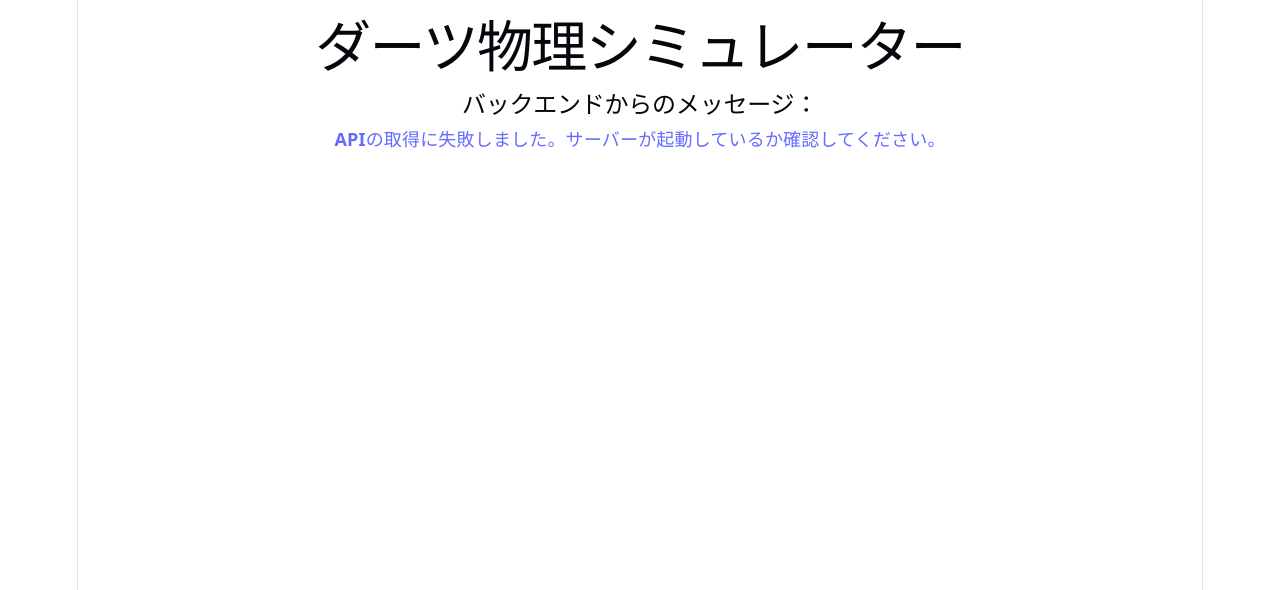
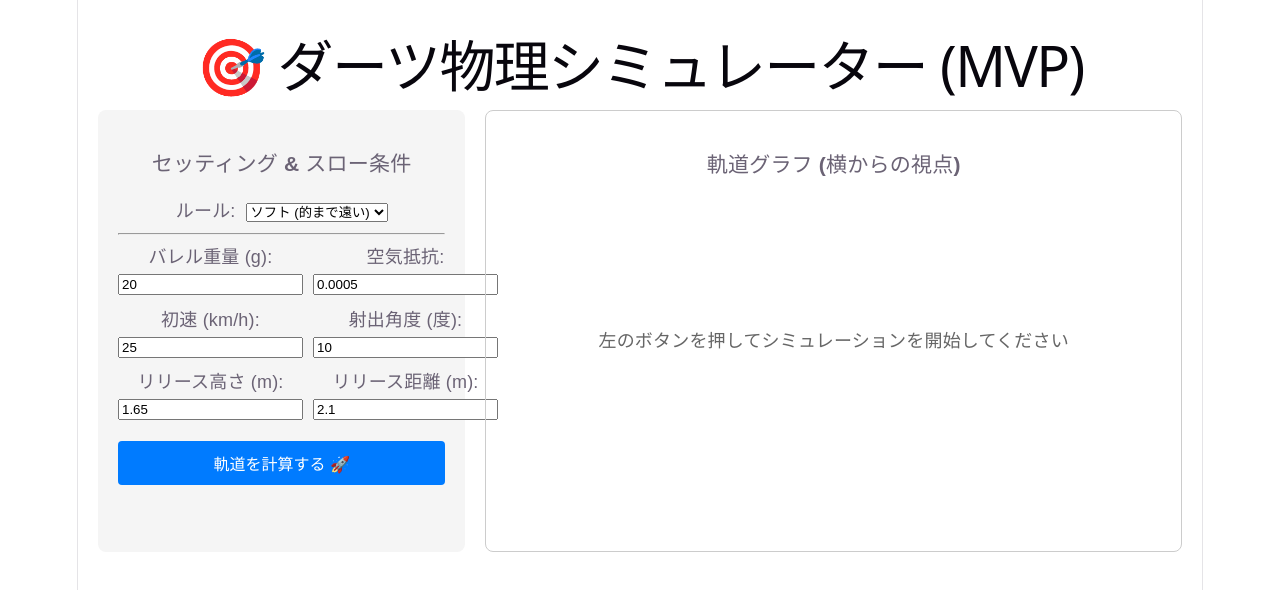
Before and after one commit to haku3782/darts-sim-web, a React (Vite) app: page / in a window 1280 px wide. Shown: the top 590 px of the page. Built offline with nearby package versions, Linux system fonts and the light colour scheme; no server answers.

Commit message:
MVP完成：物理演算の修正とCORS対応

```diff
--- a/package.json
+++ b/package.json
@@ -11,7 +11,8 @@
   },
   "dependencies": {
     "react": "^19.2.6",
-    "react-dom": "^19.2.6"
+    "react-dom": "^19.2.6",
+    "recharts": "^3.8.1"
   },
   "devDependencies": {
     "@eslint/js": "^10.0.1",
--- a/src/App.tsx
+++ b/src/App.tsx
@@ -1,38 +1,280 @@
-import { useState, useEffect } from 'react'
-import './App.css'
+import { useState } from "react";
+import {
+  LineChart,
+  Line,
+  XAxis,
+  YAxis,
+  CartesianGrid,
+  Tooltip,
+  ReferenceLine,
+  ResponsiveContainer,
+} from "recharts";
 
-function App() {
-  const [apiMessage, setApiMessage] = useState<string>('読み込み中...')
+// --- 型定義 ---
+type GameRule = "SOFT" | "HARD";
 
-  useEffect(() => {
-    // バックエンドのAPIへリクエストを送る
-    fetch('https://darts-sim-api.onrender.com/api/hello')
-      .then((response) => {
-        if (!response.ok) {
-          throw new Error('ネットワークエラー')
-        }
-        return response.json()
-      })
-      .then((data) => {
-        // 取得したJSONデータ（{"message": "..."}）を状態にセットする
-        setApiMessage(data.message)
-      })
-      .catch((error) => {
-        console.error('Fetch error:', error)
-        setApiMessage('APIの取得に失敗しました。サーバーが起動しているか確認してください。')
-      })
-  }, [])
+interface TrajectoryPoint {
+  time: number;
+  x: number;
+  y: number;
+  z: number;
+}
 
+export default function App() {
+  // --- State管理（初期値） ---
+  const [gameRule, setGameRule] = useState<GameRule>("SOFT");
+  const [weight, setWeight] = useState(20.0);
+  const [drag, setDrag] = useState(0.0005);
+  // 修正前: const [speed, setSpeed] = useState(10.0);
+  const [speed, setSpeed] = useState(25.0); // 初心者〜中級者の平均的なダーツ初速(20〜30km/h)に設定
+  const [angle, setAngle] = useState(10.0);
+  const [releaseHeight, setReleaseHeight] = useState(1.65);
+  const [releaseDistance, setReleaseDistance] = useState(2.1);
+
+  const [trajectory, setTrajectory] = useState<TrajectoryPoint[]>([]);
+  const [isLoading, setIsLoading] = useState(false);
+
+  // --- API呼び出し関数 ---
+  const runSimulation = async () => {
+    setIsLoading(true);
+    try {
+      // ⚠️ ここをご自身のRenderのURL、またはローカルのURL(http://localhost:8080/api/simulate)に変更してください
+      const apiUrl = "http://localhost:8080/api/simulate"; //https://https://darts-sim-api.onrender.com/api/hello
+
+      const response = await fetch(apiUrl, {
+        method: "POST",
+        headers: { "Content-Type": "application/json" },
+        body: JSON.stringify({
+          gameRule,
+          dartSetting: {
+            weight,
+            centerOfGravity: 0.5, // 今回は固定
+            dragCoefficient: drag,
+          },
+          throwCondition: {
+            speed,
+            angle,
+            releaseHeight,
+            releaseDistance,
+          },
+        }),
+      });
+
+      const data = await response.json();
+      setTrajectory(data.trajectory);
+    } catch (error) {
+      console.error("シミュレーションに失敗しました:", error);
+      alert(
+        "API通信エラーが発生しました。URLやサーバーの状態を確認してください。",
+      );
+    } finally {
+      setIsLoading(false);
+    }
+  };
+
+  // --- 描画 ---
   return (
-    <div className="App">
-      <h1>ダーツ物理シミュレーター</h1>
-      <div className="card">
-        <h2>バックエンドからのメッセージ：</h2>
-        {/* ここにAPIから取得した文字が表示されます */}
-        <p style={{ color: '#646cff', fontWeight: 'bold' }}>{apiMessage}</p>
+    <div
+      style={{
+        padding: "20px",
+        fontFamily: "sans-serif",
+        maxWidth: "1200px",
+        margin: "0 auto",
+      }}
+    >
+      <h1>🎯 ダーツ物理シミュレーター (MVP)</h1>
+
+      <div style={{ display: "flex", gap: "20px", flexWrap: "wrap" }}>
+        {/* 左側：入力フォーム */}
+        <div
+          style={{
+            flex: "1",
+            minWidth: "300px",
+            padding: "20px",
+            background: "#f5f5f5",
+            borderRadius: "8px",
+          }}
+        >
+          <h3>セッティング & スロー条件</h3>
+
+          <label>
+            ルール:
+            <select
+              value={gameRule}
+              onChange={(e) => setGameRule(e.target.value as GameRule)}
+              style={{ marginLeft: "10px" }}
+            >
+              <option value="SOFT">ソフト (的まで遠い)</option>
+              <option value="HARD">ハード (的まで近い)</option>
+            </select>
+          </label>
+          <hr />
+
+          <div
+            style={{
+              display: "grid",
+              gridTemplateColumns: "1fr 1fr",
+              gap: "10px",
+            }}
+          >
+            <label>
+              バレル重量 (g):{" "}
+              <input
+                type="number"
+                step="0.1"
+                value={weight}
+                onChange={(e) => setWeight(Number(e.target.value))}
+              />
+            </label>
+            <label>
+              空気抵抗:{" "}
+              <input
+                type="number"
+                step="0.01"
+                value={drag}
+                onChange={(e) => setDrag(Number(e.target.value))}
+              />
+            </label>
+            <label>
+              初速 (km/h):{" "}
+              <input
+                type="number"
+                step="0.1"
+                value={speed}
+                onChange={(e) => setSpeed(Number(e.target.value))}
+              />
+            </label>
+            <label>
+              射出角度 (度):{" "}
+              <input
+                type="number"
+                step="0.1"
+                value={angle}
+                onChange={(e) => setAngle(Number(e.target.value))}
+              />
+            </label>
+            <label>
+              リリース高さ (m):{" "}
+              <input
+                type="number"
+                step="0.01"
+                value={releaseHeight}
+                onChange={(e) => setReleaseHeight(Number(e.target.value))}
+              />
+            </label>
+            <label>
+              リリース距離 (m):{" "}
+              <input
+                type="number"
+                step="0.01"
+                value={releaseDistance}
+                onChange={(e) => setReleaseDistance(Number(e.target.value))}
+              />
+            </label>
+          </div>
+
+          <button
+            onClick={runSimulation}
+            disabled={isLoading}
+            style={{
+              marginTop: "20px",
+              padding: "10px 20px",
+              fontSize: "16px",
+              background: "#007bff",
+              color: "white",
+              border: "none",
+              borderRadius: "4px",
+              cursor: "pointer",
+              width: "100%",
+            }}
+          >
+            {isLoading ? "計算中..." : "軌道を計算する 🚀"}
+          </button>
+        </div>
+
+        {/* 右側：グラフ描画エリア */}
+        <div
+          style={{
+            flex: "2",
+            minWidth: "500px",
+            height: "400px",
+            padding: "20px",
+            border: "1px solid #ccc",
+            borderRadius: "8px",
+          }}
+        >
+          <h3>軌道グラフ (横からの視点)</h3>
+          {trajectory.length === 0 ? (
+            <p
+              style={{ textAlign: "center", marginTop: "150px", color: "#666" }}
+            >
+              左のボタンを押してシミュレーションを開始してください
+            </p>
+          ) : (
+            <ResponsiveContainer width="100%" height={350}>
+              <LineChart
+                data={trajectory}
+                margin={{ top: 20, right: 30, left: 20, bottom: 20 }}
+              >
+                <CartesianGrid strokeDasharray="3 3" />
+                {/* X軸: 距離 */}
+                <XAxis
+                  dataKey="x"
+                  type="number"
+                  domain={[0, releaseDistance + 0.2]}
+                  label={{
+                    value: "距離 (m)",
+                    position: "insideBottom",
+                    offset: -10,
+                  }}
+                />
+                {/* Y軸: 高さ (床から少し上～的の少し上までを表示) */}
+                <YAxis
+                  dataKey="y"
+                  type="number"
+                  domain={[1.0, 2.5]}
+                  label={{
+                    value: "高さ (m)",
+                    angle: -90,
+                    position: "insideLeft",
+                  }}
+                />
+                <Tooltip
+                  formatter={(value) =>
+                    `${Number(value as number).toFixed(3)} m`
+                  }
+                  labelFormatter={(label) =>
+                    `距離: ${Number(label as number).toFixed(2)} m`
+                  }
+                />
+
+                {/* 放物線 */}
+                <Line
+                  type="monotone"
+                  dataKey="y"
+                  stroke="#8884d8"
+                  strokeWidth={3}
+                  dot={false}
+                />
+
+                {/* 補助線：的までの距離と、ブルの高さ(1.73m) */}
+                <ReferenceLine
+                  x={releaseDistance}
+                  stroke="red"
+                  strokeDasharray="3 3"
+                  label="ボード位置"
+                />
+                <ReferenceLine
+                  y={1.73}
+                  stroke="green"
+                  strokeDasharray="3 3"
+                  label="ブル (1.73m)"
+                />
+              </LineChart>
+            </ResponsiveContainer>
+          )}
+        </div>
       </div>
     </div>
-  )
+  );
 }
-
-export default App
```
Also changed, not shown: 1 other file (tests, documents, lock files or other folders).
